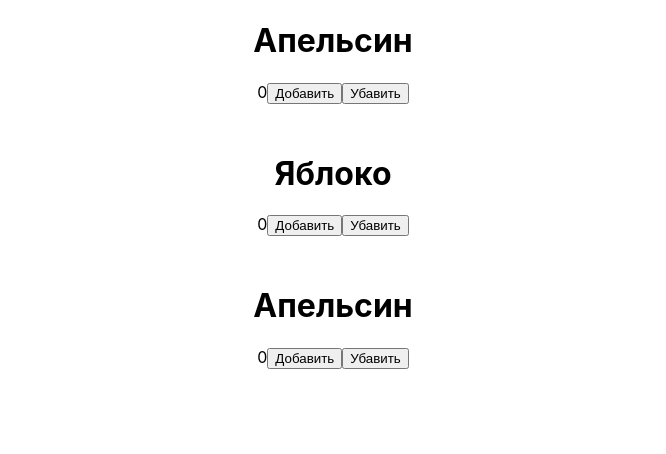
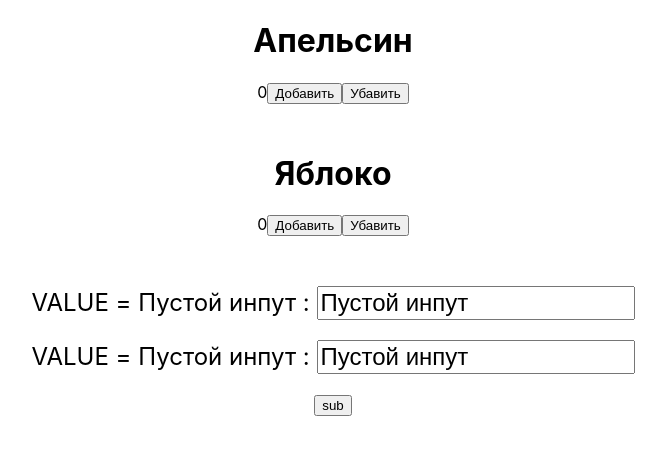
Before and after one commit to ukonsas28/react_course_2021, a React (Create React App) app: page / in a window 1280 px wide. Shown: the top 454 px of the page, without its empty margins (307-973 px from the left). Built offline with nearby package versions, Linux system fonts and the light colour scheme.

Commit message:
commit №2

```diff
--- a/src/App.tsx
+++ b/src/App.tsx
@@ -1,5 +1,6 @@
 import React, { useState } from "react";
 import "./App.css";
+import Form from "./Form";
 import ProductCounter from "./ProductCounter";
 
 const App = () => {
@@ -17,11 +18,7 @@ const App = () => {
         count={appleCount}
         setCount={setAppleCount}
       />
-      <ProductCounter
-        productName="Апельсин"
-        count={orangeCount}
-        setCount={setOrangeCount}
-      />
+      <Form />
     </div>
   );
 };
--- /dev/null
+++ b/src/Form/Input/index.tsx
@@ -0,0 +1,22 @@
+import React, { useState } from "react";
+
+const Input: React.FC = () => {
+  const [value, setValue] = useState("Пустой инпут");
+
+  const changeHandler = (e: React.ChangeEvent<HTMLInputElement>) => {
+    setValue(e.target.value);
+  };
+
+  return (
+    <div style={{ fontSize: "24px" }}>
+      <span>{`VALUE = ${value} : `}</span>
+      <input
+        onChange={changeHandler}
+        style={{ fontSize: "24px", marginBottom: "20px" }}
+        value={value}
+      />
+    </div>
+  );
+};
+
+export default Input;
--- /dev/null
+++ b/src/Form/index.tsx
@@ -0,0 +1,19 @@
+import React from "react";
+import Input from "./Input";
+
+const Form: React.FC = () => {
+  const handler = () => {
+    console.log("НЕОБХОДИМЫЙ ОБЪЕКТ");
+  };
+  return (
+    <div>
+      <Input />
+      <Input />
+      <button onClick={handler} type="button">
+        sub
+      </button>
+    </div>
+  );
+};
+
+export default Form;
```
